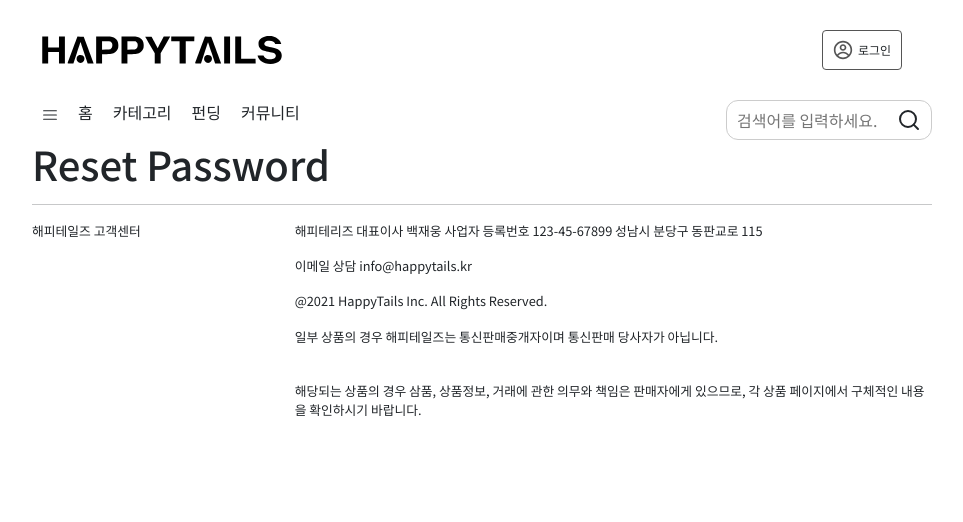
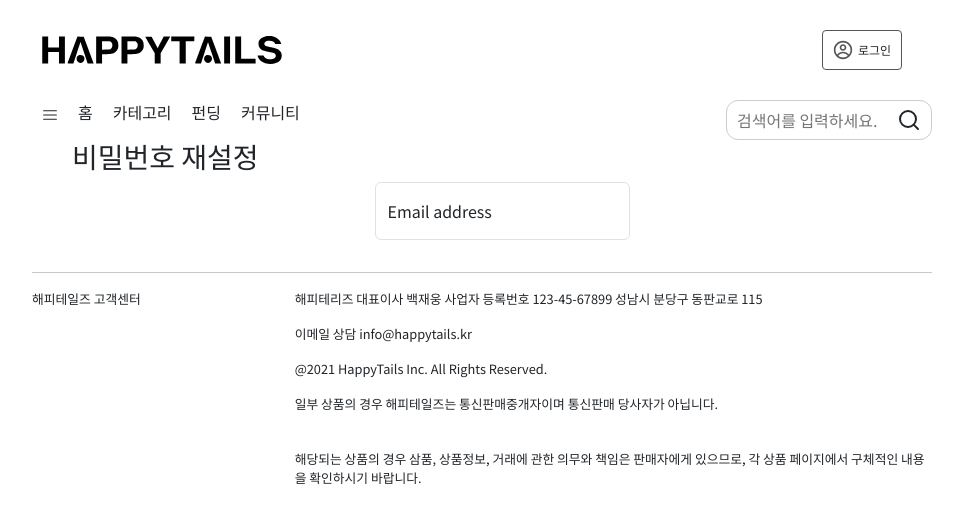
Before and after one commit to vi117/mc_final, a React (Vite) app in the folder packages/frontend/: page /reset-password in a window 1280 px wide. Shown: the top 522 px of the page, without its empty margins (158-1121 px from the left). Built offline with nearby package versions, Linux system fonts and the light colour scheme.

Commit message:
feat: reset-password 페이지

```diff
--- a/packages/frontend/src/App.jsx
+++ b/packages/frontend/src/App.jsx
@@ -16,6 +16,7 @@ import LoginPage from "./pages/login";
 import WithdrawalPage from "./pages/withdrawal";
 
 import RegisterPage from "./pages/register";
+import ResetpasswordPage from "./pages/reset-password";
 
 const browserRouter = createBrowserRouter([
   {
@@ -47,7 +48,10 @@ const browserRouter = createBrowserRouter([
       /**
        * 비밀번호 재설정
        */
-      { path: "/reset-password", element: <h1>Reset Password</h1> },
+      {
+        path: "/reset-password",
+        element: <ResetpasswordPage></ResetpasswordPage>,
+      },
       /**
        * 접속한 유저의 프로필 홈
        */
--- /dev/null
+++ b/packages/frontend/src/pages/reset-password/index.jsx
@@ -0,0 +1,21 @@
+import { FloatingLabel, Form } from "react-bootstrap";
+import classes from "./reset-password.module.css";
+
+export default function ResetpasswordPage() {
+  return (
+    <div className={classes["container"]}>
+      <h3>비밀번호 재설정</h3>
+      <div className={classes["FloatingLabel"]}>
+        <FloatingLabel
+          controlId="floatingInput"
+          label="Email address"
+          className="mb-3"
+        >
+          <Form.Control type="email" placeholder="name@example.com" />
+        </FloatingLabel>
+      </div>
+    </div>
+  );
+}
+
+/* http://localhost:5173/reset-password */
--- /dev/null
+++ b/packages/frontend/src/pages/reset-password/reset-password.module.css
@@ -0,0 +1,9 @@
+.container{
+  margin-left: 40px;
+}
+
+.FloatingLabel{
+  display: flex;
+  justify-content: center;
+  align-items: center;
+}
--- a/packages/frontend/src/pages/withdrawal/index.jsx
+++ b/packages/frontend/src/pages/withdrawal/index.jsx
@@ -29,7 +29,7 @@ export default function WithdrawalPage() {
             <br></br>
             타인 글의 댓글은 삭제되지 않으니 미리 확인하세요.
             <br></br>
-            그동안 HAPPYTAILS를 이용해주셔서 감사합니다.
+            그동안 HappyTails를 이용해주셔서 감사합니다.
           </Accordion.Body>
         </Accordion>
       </div>
```
